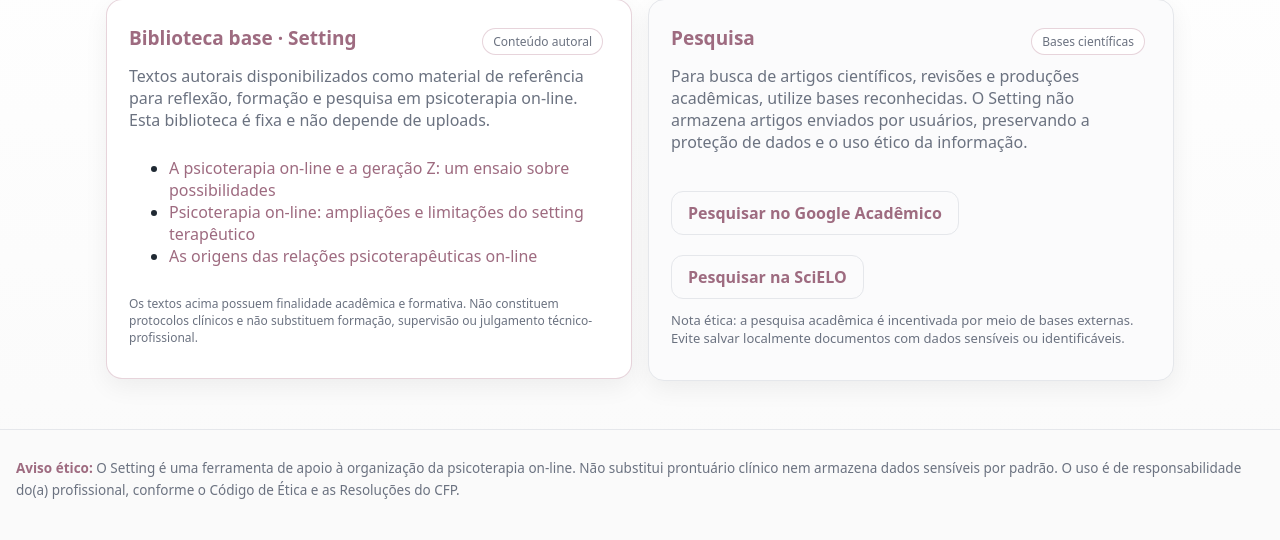
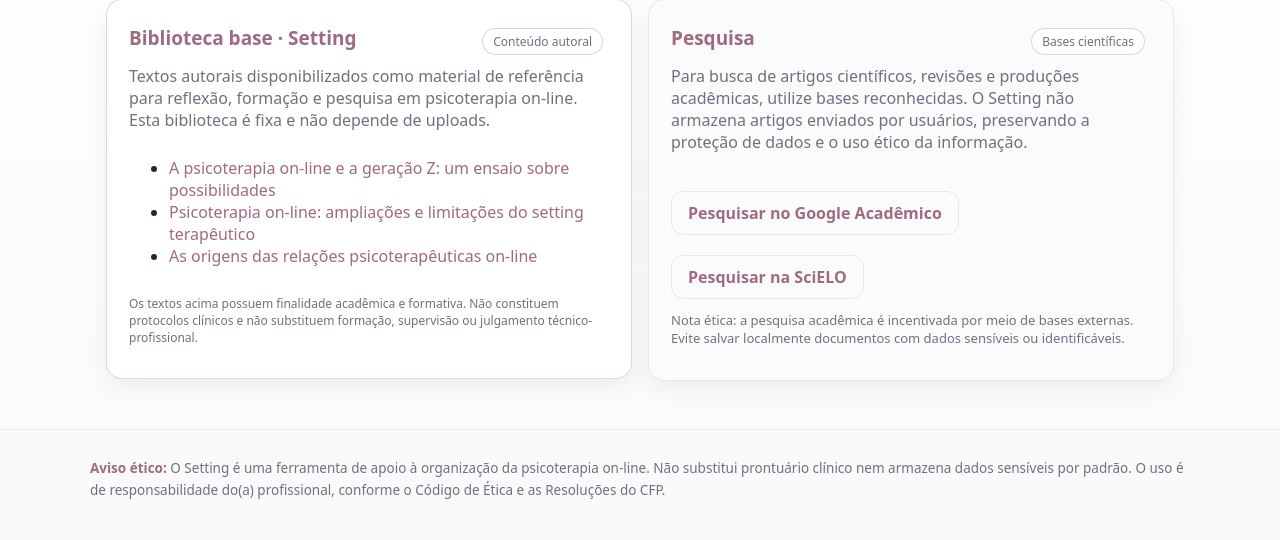
Before and after one commit to sabrinaandraderocha-cmyk/setting-psicoterapia-online, a FastAPI app: page /biblioteca in a window 1280 px wide. Shown: the part 168-708 px from the top of the page. Run offline with FastAPI, Linux system fonts and the light colour scheme; the visitor is signed in with stand-in values (Sample User, id 1).

Commit message:
Update base.html

```diff
--- a/app/templates/base.html
+++ b/app/templates/base.html
@@ -18,16 +18,21 @@
       <a href="/logout">Sair</a>
     </nav>
   </header>
+
   <main class="container">
     {% block content %}{% endblock %}
   </main>
+
   <footer class="footer">
+    <div class="footer-inner">
       <strong>Aviso ético:</strong>
       O Setting é uma ferramenta de apoio à organização da psicoterapia on-line.
       Não substitui prontuário clínico nem armazena dados sensíveis por padrão.
       O uso é de responsabilidade do(a) profissional, conforme o Código de Ética
       e as Resoluções do CFP.
+    </div>
   </footer>
+
   <script>
     // ESC = Modo Sigilo (blur)
     document.addEventListener('keydown', (e) => {
```
Lines whose indentation alone changed are shown as unchanged.
